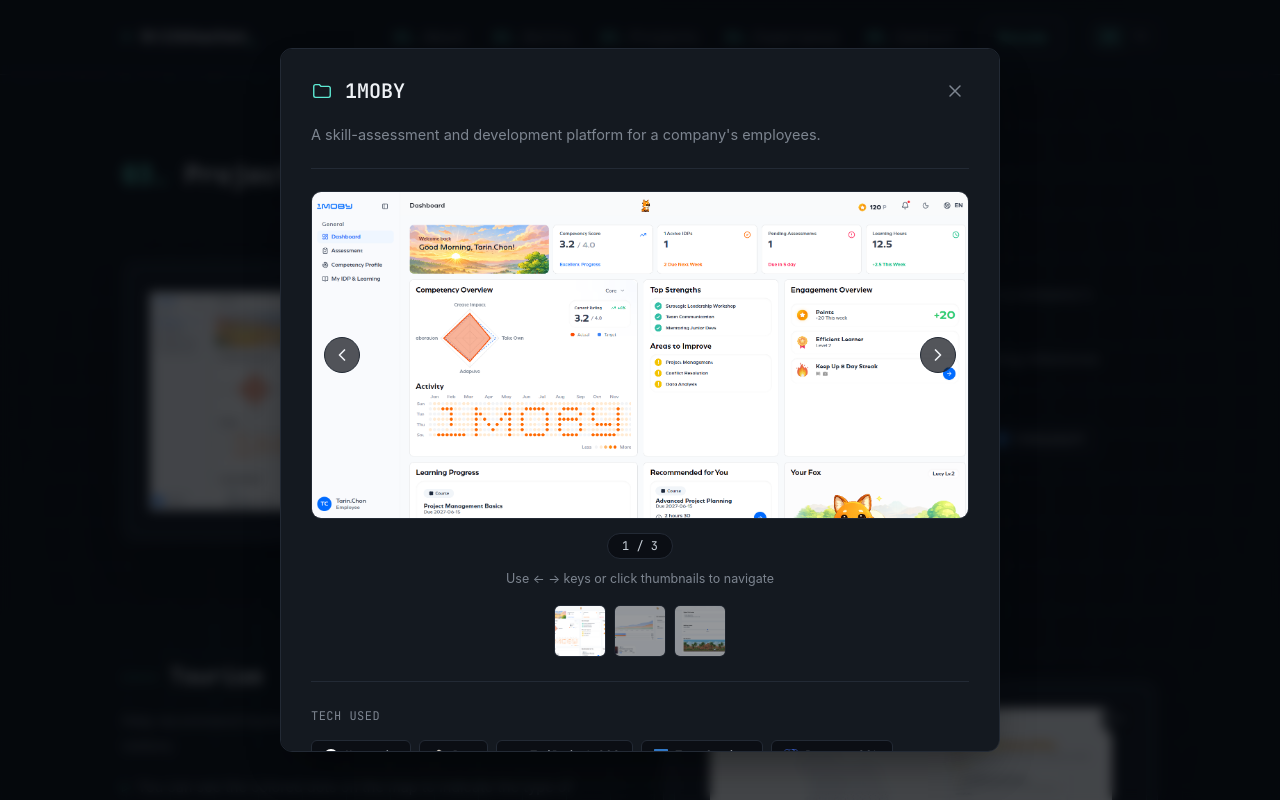
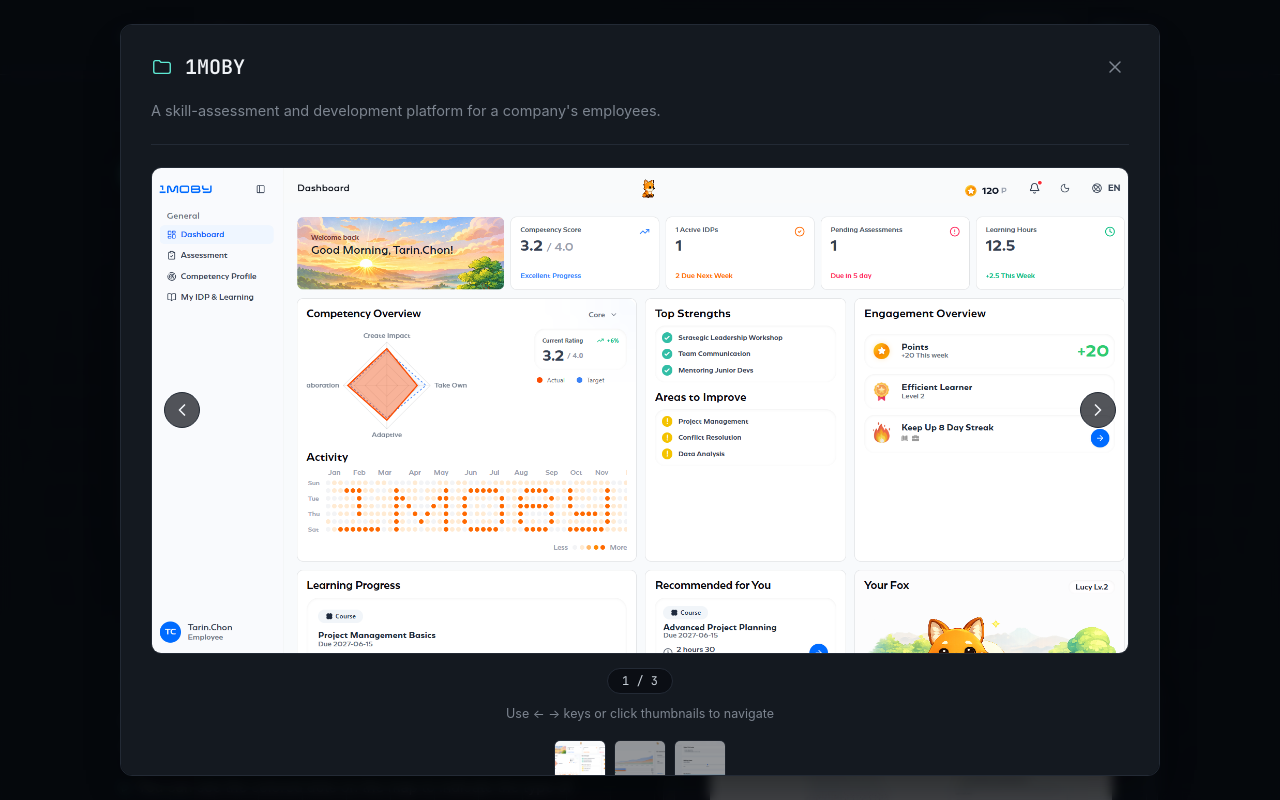
Before and after one commit to POPO112005/portfolio, a React (Vite) app: page / in a window 1280 px wide. Both pictures are taken after a click on the button 369 px from the left and 2182 px from the top of the page. Shown: the part 1782-2582 px from the top of the page. Built offline with nearby package versions, Linux system fonts and the light colour scheme.

Commit message:
feat: update ProjectModal dimensions for improved layout and image display

```diff
--- a/src/components/ProjectModal.tsx
+++ b/src/components/ProjectModal.tsx
@@ -44,7 +44,7 @@
       onClick={onClose}
     >
       <div
-        className="max-h-[min(88vh,900px)] w-full max-w-[720px] animate-rise-in overflow-y-auto rounded-xl border border-border bg-bg-elevated px-[30px] pt-7 pb-[30px] shadow-elevated max-[640px]:px-[18px] max-[640px]:pt-[22px] max-[640px]:pb-6"
+        className="max-h-[min(94vh,1080px)] w-full max-w-[1040px] animate-rise-in overflow-y-auto rounded-xl border border-border bg-bg-elevated px-[30px] pt-7 pb-[30px] shadow-elevated max-[640px]:px-[18px] max-[640px]:pt-[22px] max-[640px]:pb-6"
         role="dialog"
         aria-modal="true"
         aria-label={project.title}
@@ -83,7 +83,7 @@
               <img
                 src={images[index]}
                 alt={`${project.title} screenshot ${index + 1}`}
-                className="block max-h-[60vh] max-w-full object-contain max-[640px]:max-h-[46vh]"
+                className="block max-h-[75vh] max-w-full object-contain max-[640px]:max-h-[46vh]"
               />
               {images.length > 1 && (
                 <button
```
